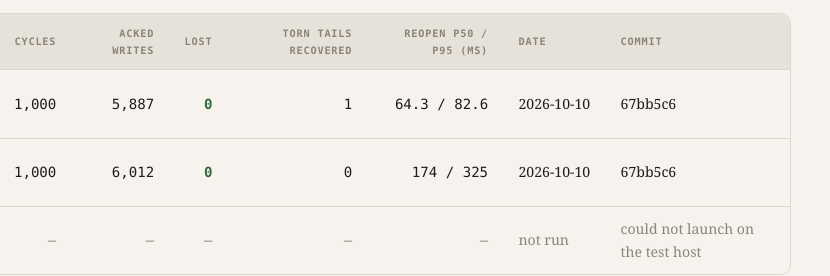
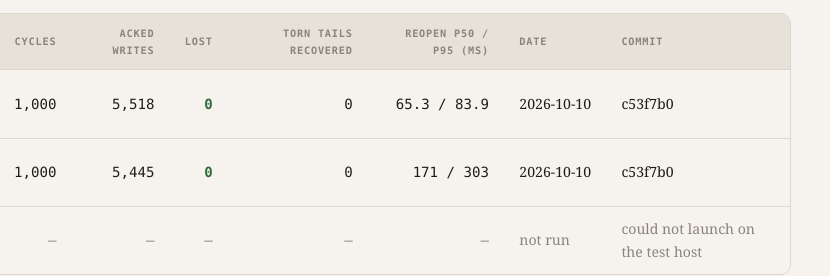
Before and after one commit to singhpratech/ferrovec, a plain HTML site: page docs/chaos.html in a window 1280 px wide. Shown: the part 477-753 px from the top of the page, 305-1135 px from the left. Drawn offline with Linux system fonts and the light colour scheme.

Commit message:
docs: pin the published chaos results to the final 0.4.0 code (c53f7b0)
Re-ran 1,000 kill-the-tab cycles per browser on the FVW2 log:
Chromium 149 5,518 acked / 0 lost, Firefox 151 5,445 acked / 0 lost.

Co-Authored-By: Claude Fable 5.1 <noreply@anthropic.com>

```diff
--- a/docs/chaos.html
+++ b/docs/chaos.html
@@ -147,22 +147,22 @@
           <tr>
             <td class="name">Chromium 149</td>
             <td class="num">1,000</td>
-            <td class="num">5,887</td>
+            <td class="num">5,518</td>
             <td class="num yes">0</td>
-            <td class="num">1</td>
-            <td class="num">64.3 / 82.6</td>
+            <td class="num">0</td>
+            <td class="num">65.3 / 83.9</td>
             <td class="date">2026-10-10</td>
-            <td>67bb5c6</td>
+            <td>c53f7b0</td>
           </tr>
           <tr>
             <td class="name">Firefox 151</td>
             <td class="num">1,000</td>
-            <td class="num">6,012</td>
+            <td class="num">5,445</td>
             <td class="num yes">0</td>
             <td class="num">0</td>
-            <td class="num">174 / 325</td>
+            <td class="num">171 / 303</td>
             <td class="date">2026-10-10</td>
-            <td>67bb5c6</td>
+            <td>c53f7b0</td>
           </tr>
           <tr>
             <td class="name">WebKit 26.5</td>
@@ -178,7 +178,7 @@
       </table>
     </div>
 
-    <p class="note">Strict durability mode, which is the default. The store grows to about 6,000 documents over a run, with a checkpoint every 50 logged records. A torn tail is a partially written last log record; it is cut off on reopen and never applied. These results cover tab and worker kills, not power loss: OPFS <code>flush()</code> is not an <code>fsync</code>. Rivals (EdgeVec, VecLite, @ruvector/wasm): pending.</p>
+    <p class="note">Strict durability mode, which is the default. The store grows to about 5,500 documents over a run, with a checkpoint every 50 logged records. A torn tail is a partially written last log record; it is cut off on reopen and never applied. These results cover tab and worker kills, not power loss: OPFS <code>flush()</code> is not an <code>fsync</code>. Rivals (EdgeVec, VecLite, @ruvector/wasm): pending.</p>
     <p class="note">Re-run it yourself: <code>cd js &amp;&amp; CYCLES=1000 BROWSER=firefox npm run test:chaos</code>. The method and caveats are in <a href="https://github.com/singhpratech/ferrovec/blob/main/js/test/chaos/RESULTS.md">RESULTS.md</a>.</p>
   </div>
 </section>
```
Also changed, not shown: js/test/chaos/RESULTS.md (+8 -6 lines), README.md, js/README.md.
